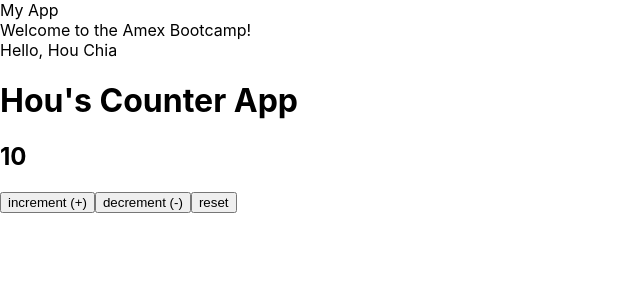
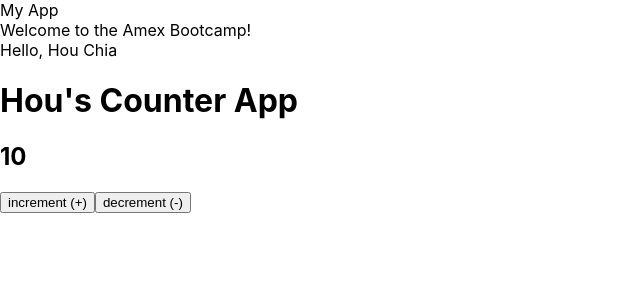
Before and after one commit to amex-bootcamp/react-w2d1-demo, a React (Create React App) app: page / in a window 1280 px wide. Shown: the top 300 px of the page, without its empty margins (0-640 px from the left). Built offline with nearby package versions, Linux system fonts and the light colour scheme.

Commit message:
hide/unhide reset button using JS ternary operator

```diff
--- a/src/components/Counter/Counter.js
+++ b/src/components/Counter/Counter.js
@@ -55,13 +55,15 @@ export default class Counter extends Component {
       counterClass = "Counter-green";
     }
 
+    const resetButton = this.state.count === 10 ? null : <button onClick={this.handleReset}>reset</button>
+
     return (
       <div className="Counter-container">
         <h1>{this.state.name}'s Counter App</h1>
         <h2 className={counterClass}>{this.state.count}</h2>
         <button onClick={this.handleIncrement}>increment (+)</button>
         <button onClick={this.handleDecrement}>decrement (-)</button>
-        <button onClick={this.handleReset}>reset</button>
+        {resetButton}
       </div>
     )
   }
```
